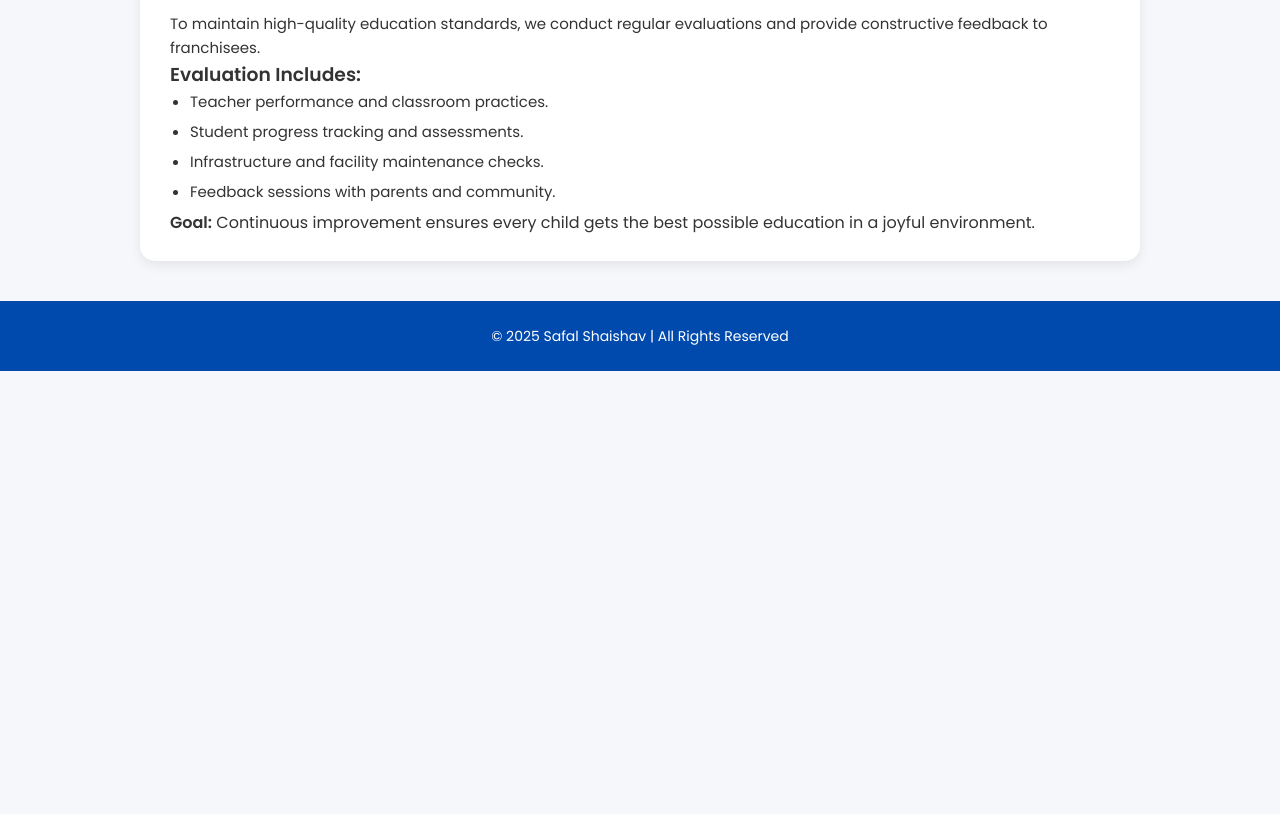
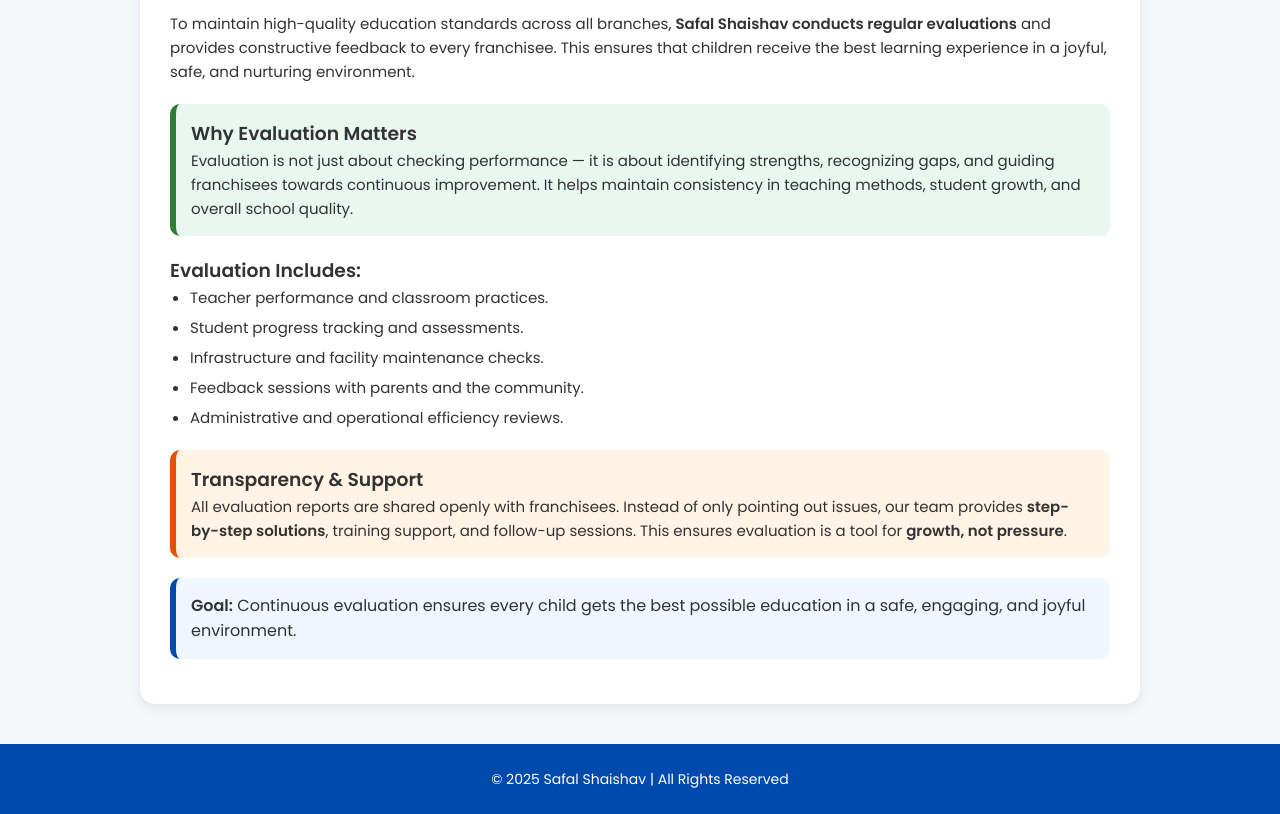
Before and after one commit to sharadedusafal2811/vidybharti-, a plain HTML site: page requirements-evalution.html in a window 1280 px wide. Shown: the part 132-946 px from the top of the page. Before the commit the page ends 800 px from the top, so only its background shows below. Drawn offline with Linux system fonts and the light colour scheme.

Commit message:
Update requirements-evalution.html
Signed-off-by: sharadedusafal2811 <sharad.darji@edusafal.com>

```diff
--- a/requirements-evalution.html
+++ b/requirements-evalution.html
@@ -5,6 +5,25 @@
   <meta name="viewport" content="width=device-width, initial-scale=1.0">
   <title>Regular Evaluation - Safal Shaishav</title>
   <link rel="stylesheet" href="style.css">
+  <style>
+    .info-box {
+      padding: 15px;
+      margin: 20px 0;
+      border-radius: 10px;
+    }
+    .goal-box {
+      background: #f0f6ff;
+      border-left: 6px solid #004aad;
+    }
+    .why-box {
+      background: #e8f7f0;
+      border-left: 6px solid #2e7d32;
+    }
+    .support-box {
+      background: #fff3e6;
+      border-left: 6px solid #e65100;
+    }
+  </style>
 </head>
 <body>
 
@@ -12,21 +31,43 @@
     <a href="franchisee-shaishav.html" class="home-btn">⬅ Back</a>
     <h2>Regular Evaluation</h2>
     <p>
-    To maintain high-quality education standards, we conduct regular evaluations
-    and provide constructive feedback to franchisees.
+      To maintain high-quality education standards across all branches,
+      <strong>Safal Shaishav conducts regular evaluations</strong> and provides constructive feedback
+      to every franchisee. This ensures that children receive the best learning experience
+      in a joyful, safe, and nurturing environment.
     </p>
+
+    <div class="why-box info-box">
+      <h3>Why Evaluation Matters</h3>
+      <p>
+        Evaluation is not just about checking performance — it is about identifying strengths,
+        recognizing gaps, and guiding franchisees towards continuous improvement.
+        It helps maintain consistency in teaching methods, student growth, and overall school quality.
+      </p>
+    </div>
 
     <h3>Evaluation Includes:</h3>
     <ul>
       <li>Teacher performance and classroom practices.</li>
       <li>Student progress tracking and assessments.</li>
       <li>Infrastructure and facility maintenance checks.</li>
-    <li>Feedback sessions with parents and community.</li>
+      <li>Feedback sessions with parents and the community.</li>
+      <li>Administrative and operational efficiency reviews.</li>
     </ul>
 
-  <div class="note-box">
-    <strong>Goal:</strong> Continuous improvement ensures every child
-    gets the best possible education in a joyful environment.
+    <div class="support-box info-box">
+      <h3>Transparency & Support</h3>
+      <p>
+        All evaluation reports are shared openly with franchisees.
+        Instead of only pointing out issues, our team provides <strong>step-by-step solutions</strong>,
+        training support, and follow-up sessions.
+        This ensures evaluation is a tool for <strong>growth, not pressure</strong>.
+      </p>
+    </div>
+
+    <div class="goal-box info-box">
+      <strong>Goal:</strong> Continuous evaluation ensures every child
+      gets the best possible education in a safe, engaging, and joyful environment.
     </div>
   </div>
 
@@ -34,6 +75,5 @@
     <p>© 2025 Safal Shaishav | All Rights Reserved</p>
   </footer>
 
-
 </body>
 </html>
```
Lines whose indentation alone changed are shown as unchanged.
